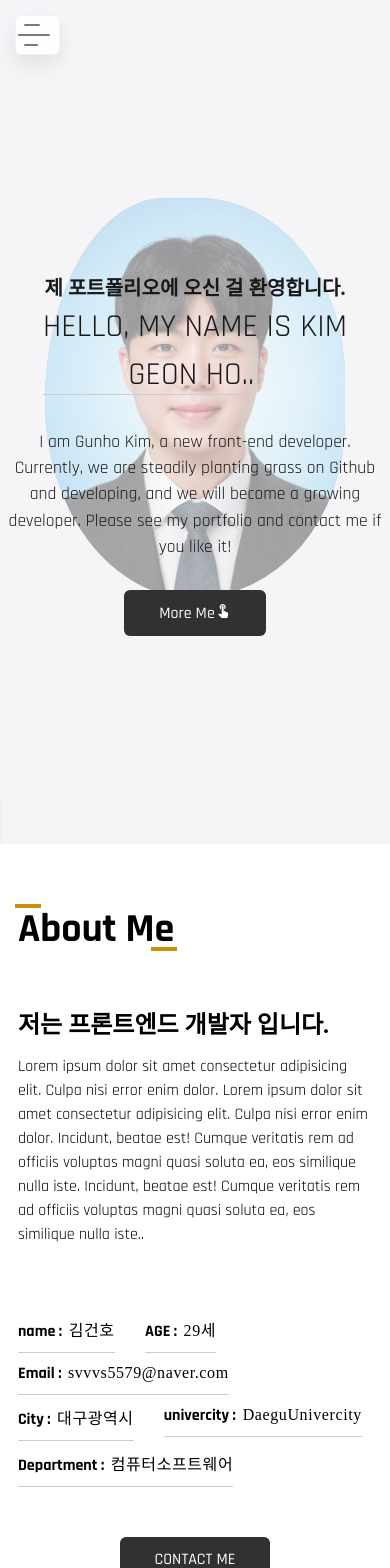
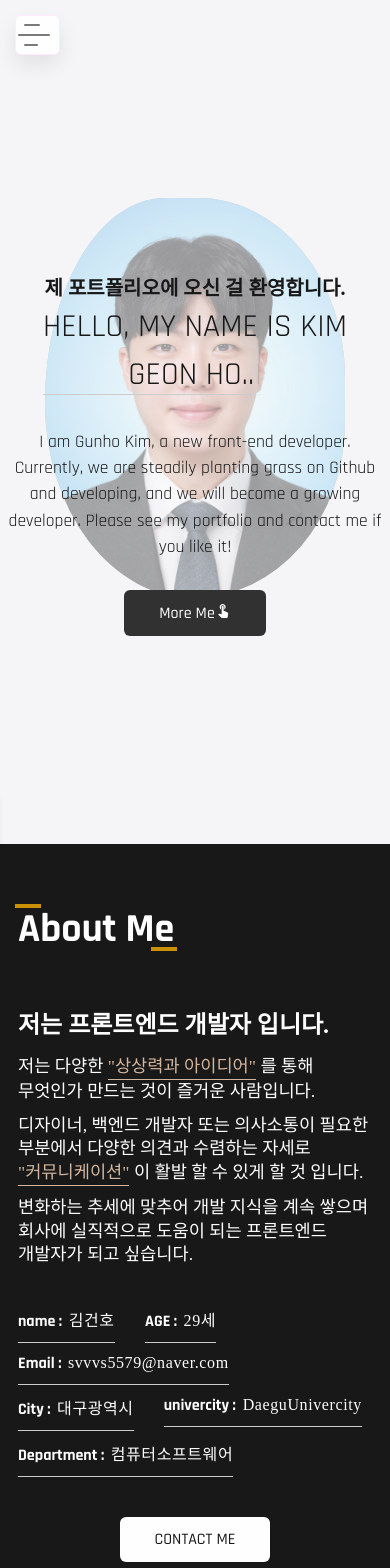
Before and after one commit to llvovll89/react_portfolio, a React (Create React App) app: page /home in a window 390 px wide. Shown: the top 1568 px of the page. Built offline with nearby package versions, Linux system fonts and the light colour scheme; the HTML template or start-up script is replaced by a standard one; a web font is replaced by a local one.

Commit message:
update porfol

```diff
--- a/package.json
+++ b/package.json
@@ -8,7 +8,6 @@
     "@testing-library/react": "^13.4.0",
     "@testing-library/user-event": "^13.5.0",
     "aos": "^2.3.4",
-    "framer-motion": "^8.1.7",
     "gh-pages": "^4.0.0",
     "react": "^18.2.0",
     "react-dom": "^18.2.0",
--- a/src/assets/db/data.js
+++ b/src/assets/db/data.js
@@ -100,7 +100,7 @@ export const about = [
     text: '저는 프론트엔드 개발자 입니다.',
     desc: `Lorem ipsum dolor sit amet consectetur adipisicing elit. Culpa nisi error enim dolor.
       Lorem ipsum dolor sit amet consectetur adipisicing elit. Culpa nisi error enim dolor. Incidunt, beatae est! Cumque veritatis rem ad officiis voluptas magni quasi soluta ea, eos similique nulla iste.
-      Incidunt, beatae est! Cumque veritatis rem ad officiis voluptas magni quasi soluta ea, eos similique nulla iste..`,
+      Incidunt, beatae est! Cumque veritatis rem ad officiis voluptas magni quasi soluta ea, eos similique nulla iste..`
   },
 ];
 
--- a/src/component/about/About.css
+++ b/src/component/about/About.css
@@ -50,6 +50,10 @@
     font-weight: 500;
     letter-spacing: 0.6px;
     font-family: var(--korFont);
+}
+
+.about .about-content .row .on {
+    display: none;
 }
 
 .about .about-content .btnbox {
@@ -144,12 +148,48 @@
     font-family: var(--popFont);
 }
 
+.about_btn {
+    background: #D3B59D;
+    font-size: 1rem;
+    font-weight: 500;
+    padding: 12px 35px;
+    color: var(--whiteColor);
+    border-radius: 6px;
+    display: inline-block;
+    white-space: nowrap;
+    transition: 0.4s all ease;
+}
+
+.about_btn:hover {
+    background: transparent;
+    color: #181818;
+    box-shadow: 0 0 1px 1px rgba(0, 0, 0, 0.11);
+    transition: 0.4s all ease;
+}
 
 @media screen and (max-width: 768px) {
+    .about {
+        background: #181818;
+        color: var(--whiteColor);
+    }
+    .about .about-container {
+        padding-bottom: 30px;
+    }
     .about .about-content .front .front-text .front-content {
         display: grid;
         grid-template-columns: repeat(2, 1fr);
         place-items: center;
+    }
+
+    .about_btn  {
+        background: var(--whiteColor);
+        color: #181818;
+    }
+
+    .about_btn:hover {
+        background: transparent;
+        color:var(--whiteColor);
+        box-shadow: 0 0 1px 2px rgba(255, 255, 255, 0.11);
     }
 
     .about .about-content .front .front-text .front-content .front-item,
@@ -161,8 +201,39 @@
         flex: 0 0 100%;
         max-width: 100%;
         align-items: center;
+        margin-top: 30px;
     }
 
+    .about .about-content .row .off {
+        display: none;
+    }
+
+    .about .about-content .row .on {
+        display: flex;
+        flex-direction: column;
+        justify-content: flex-start;
+        align-content: center;
+        font-family: var(--korFont);
+    }
+
+    .about .about-content .row .on li {
+        margin-bottom: 10px;
+        font-size: 1.1rem;
+        line-height: 1.35;
+        word-break: keep-all;
+        cursor: initial;
+    }
+    .about .about-content .row .on .col-1 {
+        color: #D3B59D;
+        border-bottom: 1px solid #D3B59D;
+        display: inline-block;
+    }
+    .about .about-content .row .on li:last-child {
+        margin-bottom: 0;
+    }
+    .about .about-content .btnbox {
+        margin-top: 40px;
+    }
     .about .about-content .about-info .info-item {
         flex: 0 0 100%;
         max-width: max-content;
@@ -176,12 +247,12 @@
 
     .about .about-content .front,
     .about .about-content .backend {
-        padding: 0.6rem 0.7rem;
+        padding: 0.3rem 0.5rem;
         flex: 0 0 100%;
         max-width: 100%;
     }
 
     .about .about-content .backend {
-        margin-top: 5px;
+        margin-top: 0;
     }
 }
--- a/src/component/about/About.jsx
+++ b/src/component/about/About.jsx
@@ -26,7 +26,12 @@ export const About = () => {
                 {about.map((item) => (
                   <div className="about-text pad15" key={item.id}>
                     <h3>{item.text}</h3>
-                    <p>{item.desc}</p>
+                    <p className='off'>{item.desc}</p>
+                    <ul className='on'>
+                      <li>저는 다양한 <span className='col-1'> "상상력과 아이디어"</span> 를 통해 무엇인가 만드는 것이 즐거운 사람입니다.</li>
+                      <li>디자이너, 백엔드 개발자 또는 의사소통이 필요한 부분에서 다양한 의견과 수렴하는 자세로 <span className='col-1'>"커뮤니케이션"</span> 이 활발 할 수 있게 할 것 입니다.</li>
+                      <li>변화하는 추세에 맞추어 개발 지식을 계속 쌓으며 회사에 실직적으로 도움이 되는 프론트엔드 개발자가 되고 싶습니다.</li>
+                    </ul>
                   </div>
                 ))}
               </div>
@@ -40,9 +45,9 @@ export const About = () => {
                     <AboutItem title="univercity" info="DaeguUnivercity" />
                     <AboutItem title="Department" info="컴퓨터소프트웨어" />
                   </div>
-                  <div className="row">
+                  <div className="row btn_row">
                     <div className="btnbox pad15">
-                      <Link to="/contact" className="main-btn">
+                      <Link to="/contact" className="about_btn">
                         CONTACT ME
                       </Link>
                     </div>
--- a/src/component/aside/Asidecontent.jsx
+++ b/src/component/aside/Asidecontent.jsx
@@ -1,5 +1,5 @@
 import React, { useState } from 'react';
-import { Link } from 'react-router-dom';
+import { Link, useNavigate } from 'react-router-dom';
 import { asidenav, social } from '../../assets/db/data';
 import './Aside.css';
 
@@ -34,7 +34,12 @@ export const Asidecontent = () => {
         >
           {asidenav.map((link) => (
             <li key={link.id}>
-              <Link to={link.navurl} data-aos="fade-right" duration="1000">
+              <Link
+                to={link.navurl}
+                data-aos="fade-right"
+                duration="1000"
+                onClick={() => setActive(!active)}
+              >
                 <span className="link-icons">{link.navicon}</span>
                 <span className="link-items"> {link.navtext}</span>
               </Link>
--- a/src/component/footer/Footer.css
+++ b/src/component/footer/Footer.css
@@ -23,3 +23,29 @@
     font-size: 1.2rem;
     letter-spacing: 1px;
 }
+
+@media screen and (max-width: 768px) {
+    .footer {
+        padding: 8px auto;
+    }
+
+    .footer .footer_content {
+        padding: 1.5rem;
+    }
+
+    .footer .footer_content {
+        background: #1F1F1F;
+    }
+
+    .footer .footer_content .icons {
+        color: var(--whiteColor);
+        margin: 0 0.8rem;
+        font-size: 1.3rem;
+    }
+
+    .footer .footer_content .footer_copy {
+        margin-top: 0.35rem;
+        font-size: 0.9rem;
+        letter-spacing: 1px;
+    }
+}
--- a/src/component/randingpage/Randingpage.jsx
+++ b/src/component/randingpage/Randingpage.jsx
@@ -37,9 +37,6 @@ export const Randingpage = () => {
             </div>
             <div
               className="bottom-text"
-              data-aos="zoom-out"
-              data-aos-duration="1000"
-              data-aos-delay="1300"
             >
               <h1 className="bottom_title">KIM GEON HO</h1>
               <span>PORT FOLIO</span>
```
Also changed, not shown: 1 other file (tests, documents, lock files or other folders).
